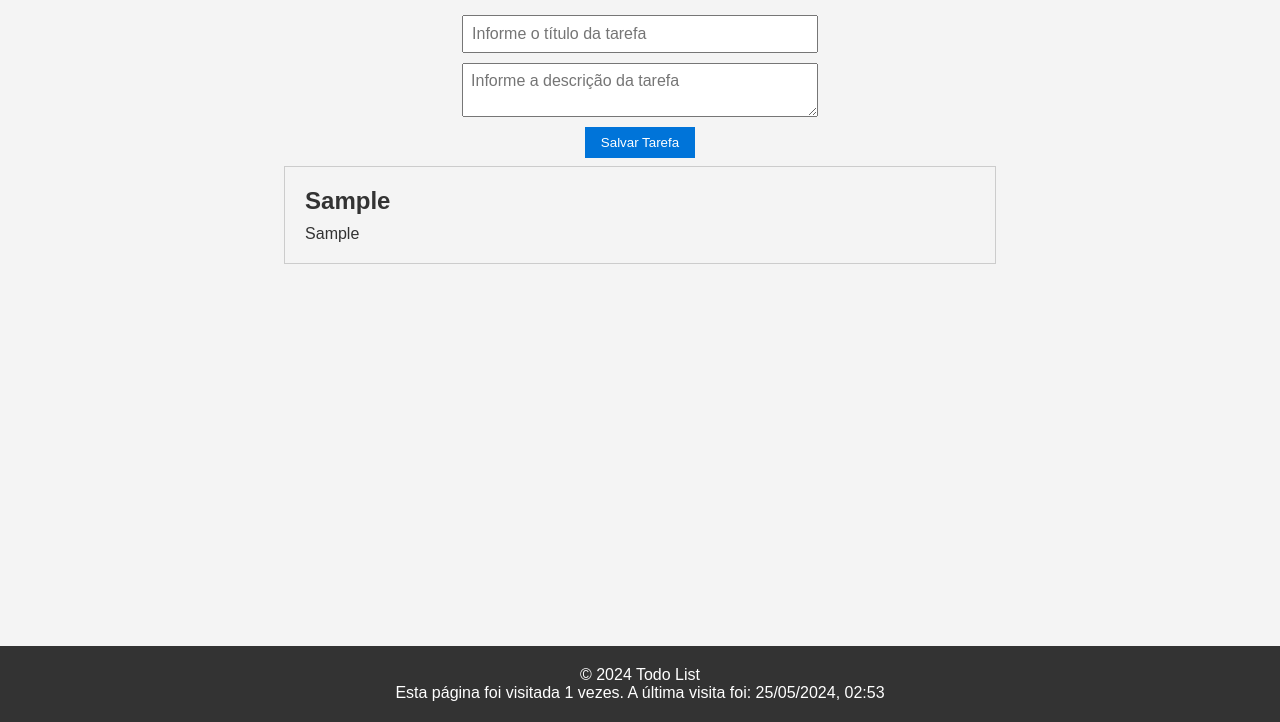
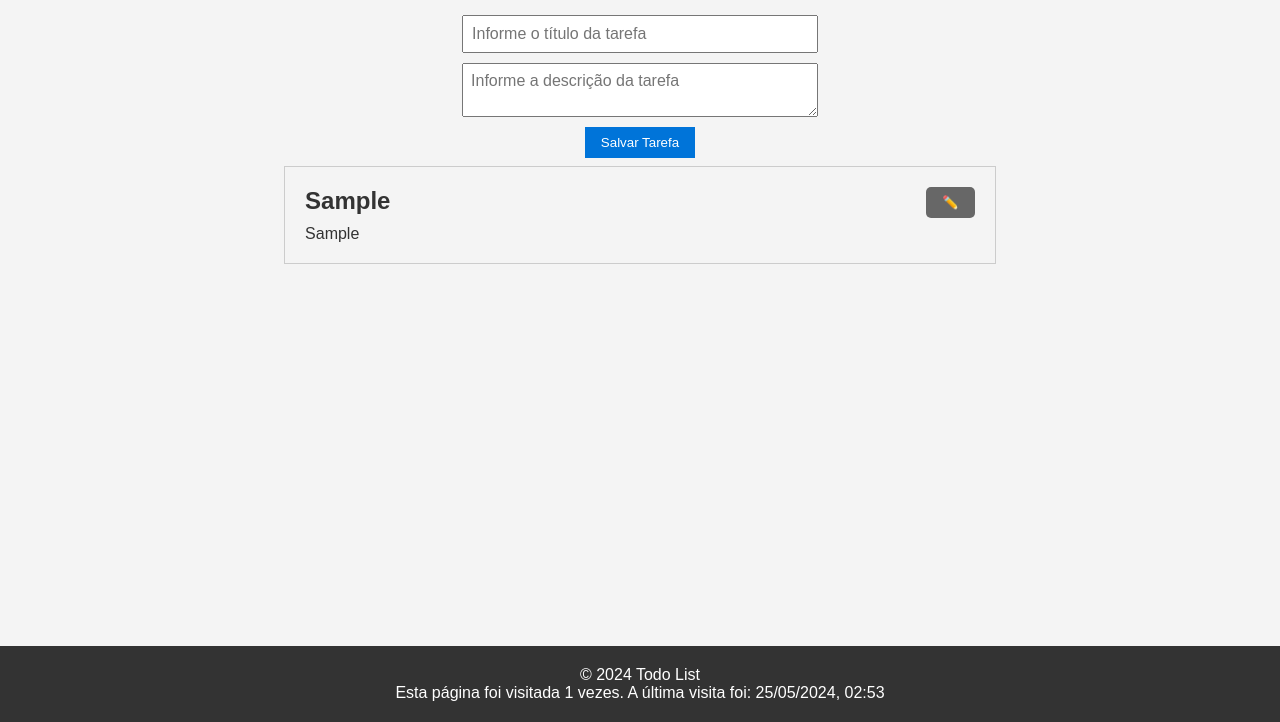
Before and after one commit to AlineMisugui/esoft5s-a-pw, a plain HTML site: page atividade-23-05/pages/todo/index.html in a window 1280 px wide. Both pictures are taken after typing "Sample", "Sample" into the empty fields and a click on the button "Salvar Tarefa". Shown: the part 78-800 px from the top of the page. Drawn offline with Linux system fonts and the light colour scheme.

Commit message:
Correção atividade

```diff
--- a/atividade-23-05/pages/todo/index.html
+++ b/atividade-23-05/pages/todo/index.html
@@ -23,7 +23,7 @@
           placeholder="Informe a descrição da tarefa"
         ></textarea>
         <button type="submit">Editar Tarefa</button>
-        <button type="submit">Cancelar</button>
+        <button id="botao-cancelar">Cancelar</button>
       </form>
     </dialog>
 
--- a/atividade-23-05/pages/todo/index.js
+++ b/atividade-23-05/pages/todo/index.js
@@ -4,10 +4,14 @@ const inputTitleEdit = document.getElementById("title-edit");
 const descriptionEdit = document.getElementById("description-edit");
 const botaoEditar = document.getElementsByClassName("botao-editar");
 
+const botaoCancelar = document.getElementById("botao-cancelar");
+
+botaoCancelar.addEventListener("click", () => dialogForm.close());
+
 // Função para adicionar tarefa
 function addTask(event) {
   event.preventDefault(); // Evita o recarregamento da página
-  const taskId = new Date().getTime();
+  const taskId = uuid();
   const taskList = document.querySelector("#taskList");
 
   const form = document.querySelector("#taskForm");
@@ -19,16 +23,19 @@ function addTask(event) {
   const li = document.createElement("li");
 
   li.id = taskId;
+  li.className = "task-item";
   li.innerHTML = `
-      <h2>${taskTitle}</h2>
-      <p>${taskDescription}</p>
+  <div><h2>${taskTitle}</h2><p>${taskDescription}</p></div><button title="Editar tarefa" class="botao-editar" id=${taskId}>✏️</button>
   `;
+
+  const botaoEditar = li.querySelector(".botao-editar");
+  botaoEditar.addEventListener("click", () => editar(taskId));
 
   taskList.appendChild(li);
 
   // Salvar tarefas no localStorage
   const tasks = JSON.parse(localStorage.getItem(taskKey)) || [];
-  tasks.push({ title: taskTitle, description: taskDescription, id: uuid() });
+  tasks.push({ title: taskTitle, description: taskDescription, id: taskId });
   localStorage.setItem(taskKey, JSON.stringify(tasks));
 
   form.reset();
@@ -64,7 +71,7 @@ window.addEventListener("DOMContentLoaded", () => {
   taskList.innerHTML = tasks;
 
   tasks.forEach((task) => {
-    taskList.innerHTML = `<li class="task-item"><div><h2>${task.title}</h2><p>${task.description}</p></div><button title="Editar tarefa" class="botao-editar" id=${task.id}>✏️</button></li>`;
+    taskList.insertAdjacentHTML('beforeend', `<li class="task-item"><div><h2>${task.title}</h2><p>${task.description}</p></div><button title="Editar tarefa" class="botao-editar" id=${task.id}>✏️</button></li>`);
 
     const botaoEditar = document.getElementById(task.id);
     botaoEditar.addEventListener("click", () => editar(task.id));
```
